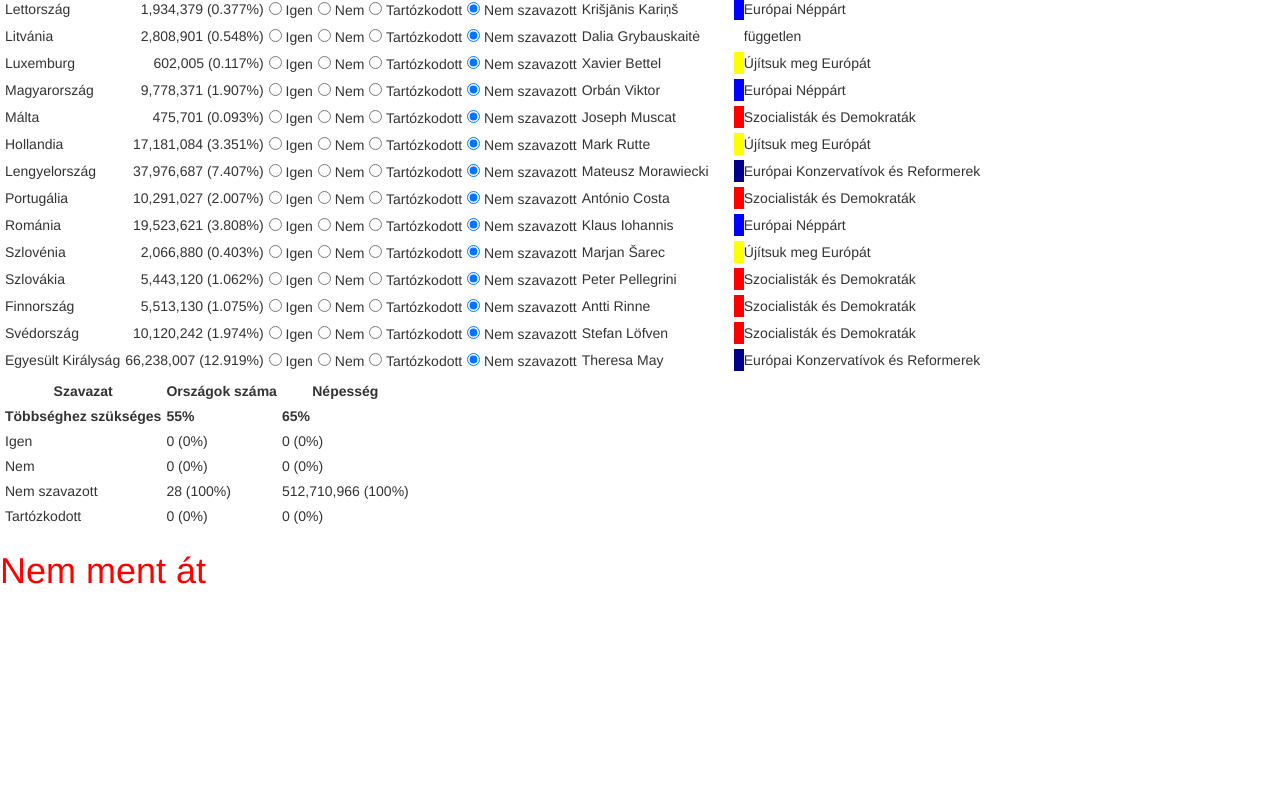
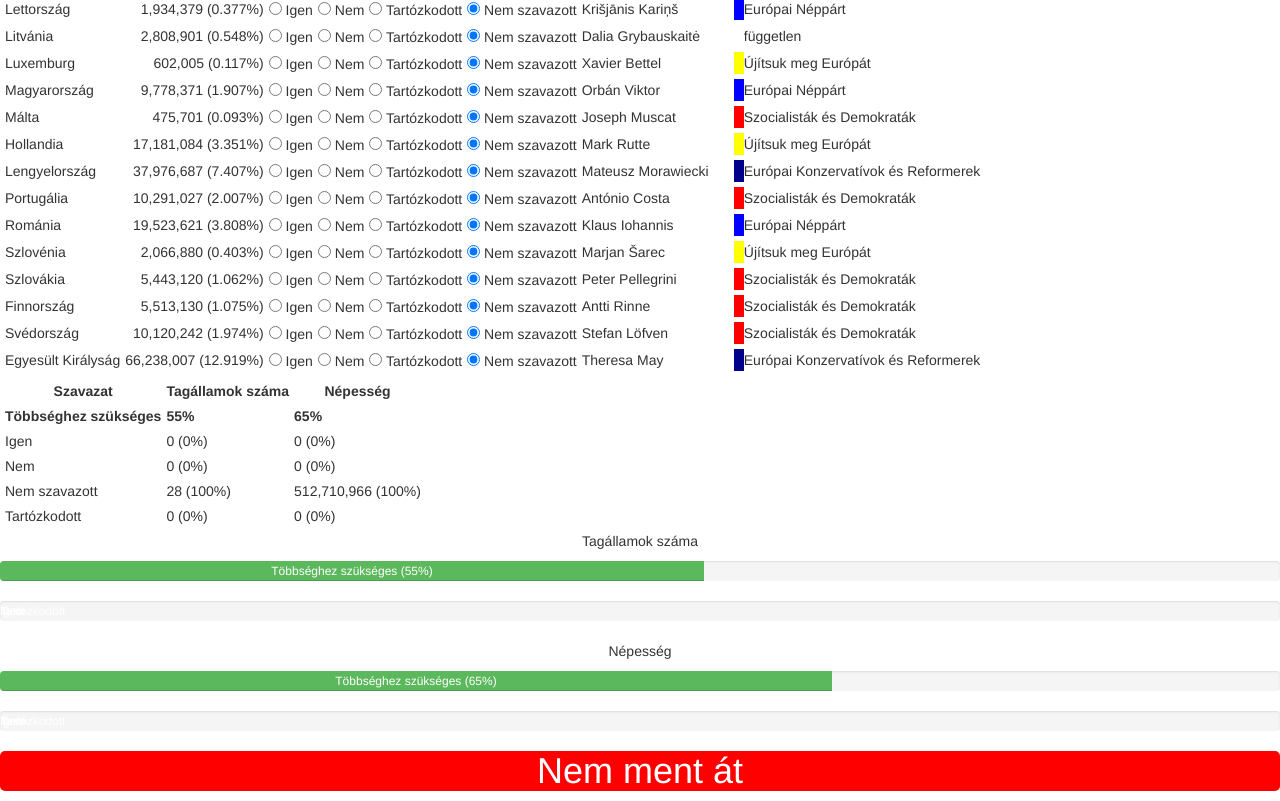
Before and after one commit to aProudCynic/councilvote2, an Angular app: page / in a window 1280 px wide. Shown: the part 508-1309 px from the top of the page. Before the commit the page ends 1109 px from the top, so only its background shows below. Built offline with nearby package versions, Linux system fonts and the light colour scheme.

Commit message:
feature: adding progress bars to visualize result; refact: make thresholds constants

```diff
--- a/src/app/result/result.component.html
+++ b/src/app/result/result.component.html
@@ -1,13 +1,13 @@
 <table>
     <tr>
         <th>Szavazat</th>
-        <th>Országok száma</th>
+        <th>Tagállamok száma</th>
         <th>Népesség</th>
     </tr>
     <tr style="font-weight: bold;">
         <td>Többséghez szükséges</td>
-        <td>55%</td>
-        <td>65%</td>
+        <td>{{getMemberStateThresholdPercent()}}%</td>
+        <td>{{getPopulationThresholdPercent()}}%</td>
     </tr>
     <tr *ngFor="let voteResult of votingService.resultsByVotes | keyvalue">
         <td>{{voteResult.key}}</td>
@@ -21,6 +21,43 @@
         </td>
     </tr>
 </table>
-<h1 [style.color]="votingService.isPassed() ? 'green' : 'red'">
+<p style="text-align: center">Tagállamok száma</p>
+<div class="progress">
+    <div class="progress-bar progress-bar-success" role="progressbar" style="width: 55%">
+        Többséghez szükséges ({{getMemberStateThresholdPercent()}}%)
+    </div>
+</div>
+<div class="progress">
+    <div *ngFor="let voteResult of votingService.resultsByVotes | keyvalue">
+            <div
+            *ngIf="voteResult.key != 'Nem szavazott'"
+            [class]="getProgressBarClass(voteResult.key)"
+            role="progressbar"
+            [style.width]="votingService.getVoteShareInNumberOfMemberStates(voteResult.key) + '%'">
+                {{voteResult.key}} ({{votingService.getVoteShareInNumberOfMemberStates(voteResult.key) | number}}%)
+            </div>
+    </div>
+</div>
+
+<p style="text-align: center">Népesség</p>
+<div class="progress">
+    <div class="progress-bar progress-bar-success" role="progressbar" style="width: 65%">
+        Többséghez szükséges ({{getPopulationThresholdPercent()}}%)
+    </div>
+</div>
+<div class="progress">
+    <div *ngFor="let voteResult of votingService.resultsByVotes | keyvalue">
+            <div
+            *ngIf="voteResult.key != 'Nem szavazott'"
+            [class]="getProgressBarClass(voteResult.key)"
+            role="progressbar"
+            [style.width]="votingService.getVoteShareInPopulation(voteResult.key) + '%'">
+                {{voteResult.key}} ({{votingService.getVoteShareInPopulation(voteResult.key) | number}}%)
+            </div>
+    </div>
+</div>
+
+<h1 [style.background-color]="votingService.isPassed() ? 'green' : 'red'"
+style="color: white; text-align: center; width: 100%; border-radius: 5px">
     {{votingService.isPassed() ? 'Átment' : 'Nem ment át'}}
 </h1>
--- a/src/app/result/result.component.ts
+++ b/src/app/result/result.component.ts
@@ -1,5 +1,6 @@
 import { Component, OnInit } from '@angular/core';
 import { VotingService } from '../voting.service';
+import { Vote } from 'src/model/vote.model';
 
 @Component({
   selector: 'app-result',
@@ -16,4 +17,31 @@
   ngOnInit() {
   }
 
+  getProgressBarClass(voteResultKey: string): string {
+    console.log(voteResultKey);
+    let voteSpecificClassPart: string;
+    switch (voteResultKey) {
+      case Vote.YES: {
+        voteSpecificClassPart = ' progress-bar-success';
+        break;
+      }
+      case Vote.NO: {
+         voteSpecificClassPart = ' progress-bar-danger';
+         break;
+      }
+      case Vote.ABSTAINED: {
+         voteSpecificClassPart = ' progress-bar-warning';
+         break;
+      }
+   }
+    return 'progress-bar' + voteSpecificClassPart;
+  }
+
+  getPopulationThresholdPercent() {
+    return VotingService.POPULATION_THRESHOLD_PERCENT;
+  }
+
+  getMemberStateThresholdPercent() {
+    return VotingService.MEMBER_STATE_THRESHOLD_PERCENT;
+  }
 }
--- a/src/app/voting.service.ts
+++ b/src/app/voting.service.ts
@@ -9,13 +9,17 @@
 })
 export class VotingService {
 
+  constructor() {this.init(); }
+
+  static readonly POPULATION_THRESHOLD_PERCENT = 65;
+
+  static readonly MEMBER_STATE_THRESHOLD_PERCENT = 55;
+
   votingRecord: VotingRecord = new VotingRecord('test');
   voteCast: EventEmitter<any> = new EventEmitter();
   resultsByVotes: Map<Vote, PopulationAndNumberOfMemberStates> = new Map();
   totalMemberStateNumberAndPopulation: PopulationAndNumberOfMemberStates =
     new PopulationAndNumberOfMemberStates(0, 0);
-
-  constructor() {this.init(); }
 
   init(): void {
     Object.keys(Vote).forEach(
@@ -93,7 +97,7 @@
   }
 
   isPassed(): boolean {
-    return this.getVoteShareInPopulation(Vote.YES) >= 65
-    && this.getVoteShareInNumberOfMemberStates(Vote.YES) >= 55;
+    return this.getVoteShareInPopulation(Vote.YES) >= VotingService.POPULATION_THRESHOLD_PERCENT
+    && this.getVoteShareInNumberOfMemberStates(Vote.YES) >= VotingService.MEMBER_STATE_THRESHOLD_PERCENT;
   }
 }
```
